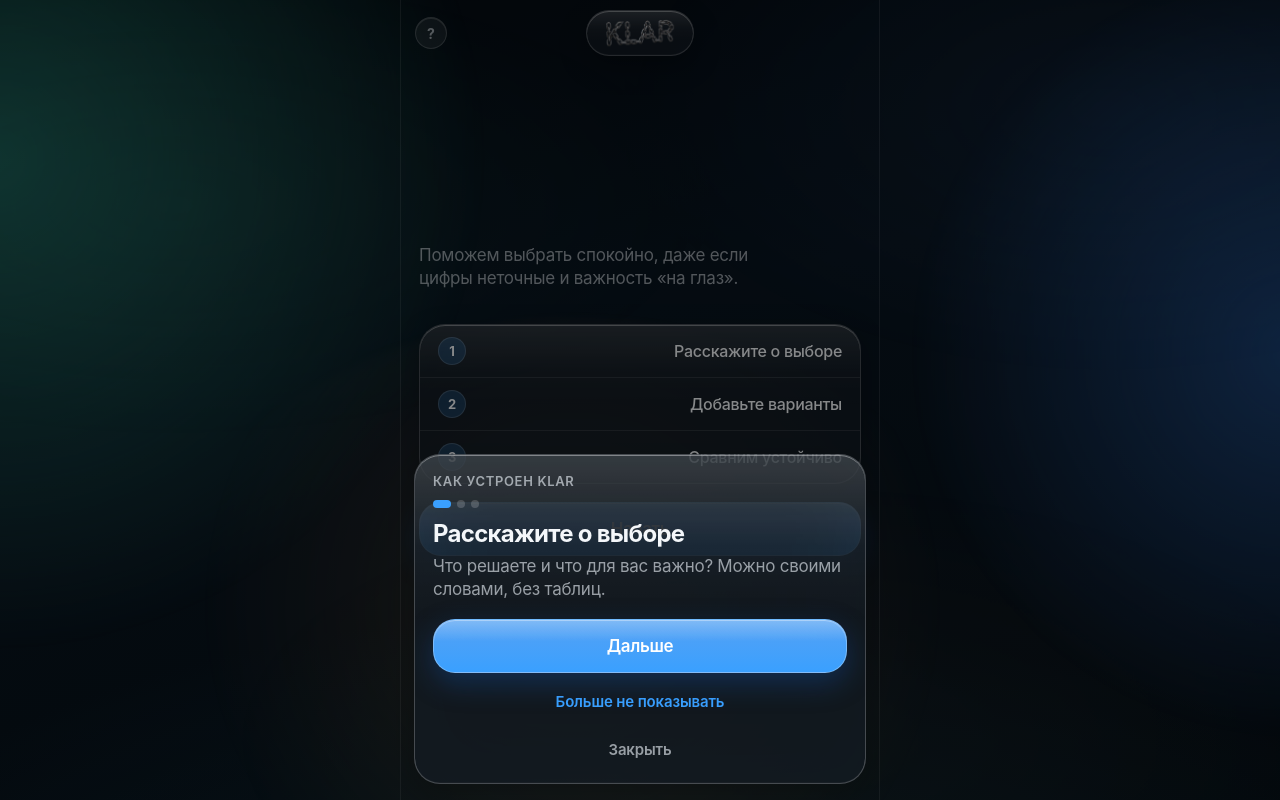
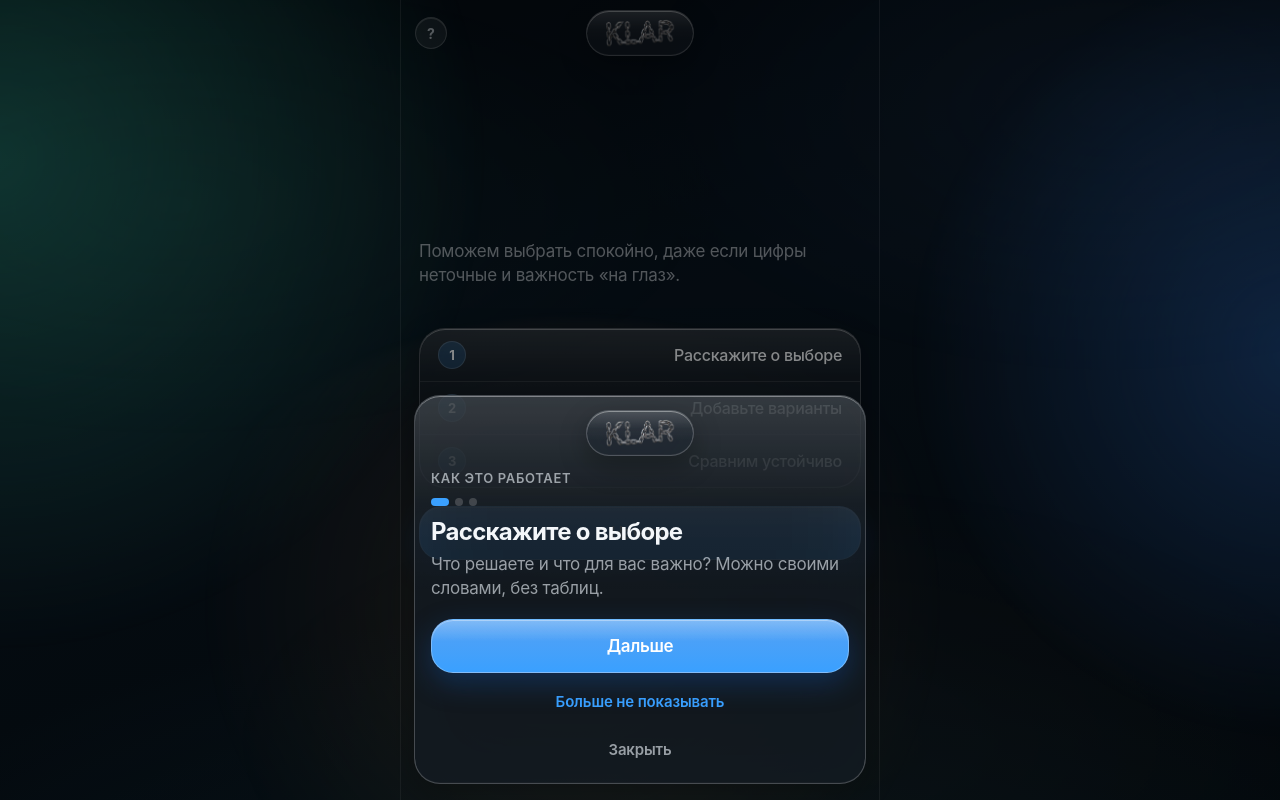
Before and after one commit to hamletsspeak/opora-dss, a React (Vite) app: page / in a window 1280 px wide. Built offline with nearby package versions, Linux system fonts and the light colour scheme.

Commit message:
Merge FE UI consistency fixes
Shared AppHeader island on all screens, home reset remount,
mobile clamp/overflow-wrap. Prior-history and serverless intact.

```diff
--- a/src/App.tsx
+++ b/src/App.tsx
@@ -155,18 +155,24 @@
   leading,
   trailing,
   className = '',
+  compact = false,
 }: {
   leading?: ReactNode;
   trailing?: ReactNode;
   className?: string;
+  /** Sheet / overlay: no safe-area top padding */
+  compact?: boolean;
 }) {
   return (
-    <header className={`nav-bar nav-island-bar ${className}`.trim()} aria-label="Klar">
-      <div className="nav-side leading">{leading}</div>
+    <header
+      className={`nav-bar nav-island-bar${compact ? ' nav-in-sheet' : ''} ${className}`.trim()}
+      aria-label="Klar"
+    >
+      <div className="nav-side leading">{leading ?? <span className="nav-slot" />}</div>
       <div className="nav-island glass">
         <BrandMark size="sm" />
       </div>
-      <div className="nav-side trailing">{trailing ?? null}</div>
+      <div className="nav-side trailing">{trailing ?? <span className="nav-slot" />}</div>
     </header>
   );
 }
@@ -192,6 +198,8 @@
   const [coachOpen, setCoachOpen] = useState(false);
   const [coachStep, setCoachStep] = useState(0);
   const [introReady, setIntroReady] = useState(false);
+  /** Bumps on home reset so welcome remounts with current layout/animations */
+  const [welcomeKey, setWelcomeKey] = useState(0);
   const bottomRef = useRef<HTMLDivElement>(null);
   const textareaRef = useRef<HTMLTextAreaElement>(null);
 
@@ -336,7 +344,6 @@
   }
 
   function resetAll() {
-    setScreen('hero');
     setMessages([]);
     setSession(emptySession());
     setAnalysis(null);
@@ -345,15 +352,33 @@
     setOfferDemo(false);
     setDraft('');
     setBusy(false);
+    setCoachOpen(false);
+    setCoachStep(0);
     setIntroReady(false);
-    if (!readCoachDismissed()) setCoachOpen(true);
+    setWelcomeKey((k) => k + 1);
+    setScreen('hero');
   }
+
+  const helpBtn = (
+    <button
+      type="button"
+      className="nav-help"
+      onClick={() => {
+        setCoachStep(0);
+        setCoachOpen(true);
+      }}
+      aria-label="Подсказки"
+    >
+      ?
+    </button>
+  );
 
   const coachCard = coachOpen && (
     <div className="coach-scrim" role="dialog" aria-modal="true" aria-labelledby="coach-title">
-      <div className="coach-sheet glass sheet">
+      <div className="coach-sheet glass sheet reveal-item d0">
+        <AppHeader compact className="coach-header" />
         <p className="coach-kicker caption" id="coach-title">
-          Как устроен Klar
+          Как это работает
         </p>
         <div className="coach-steps" aria-hidden>
           {COACH_TIPS.map((_, i) => (
@@ -401,28 +426,14 @@
 
   if (screen === 'hero') {
     return (
-      <div className="ios-root">
+      <div className="ios-root" key={`welcome-${welcomeKey}`}>
         <Atmosphere />
         <div className="ios-shell hero-shell">
-          <AppHeader
-            className="reveal-item d0"
-            leading={
-              <button
-                type="button"
-                className="nav-help"
-                onClick={() => {
-                  setCoachStep(0);
-                  setCoachOpen(true);
-                }}
-                aria-label="Как пользоваться"
-              >
-                ?
-              </button>
-            }
-          />
+          <AppHeader className="reveal-item d0" leading={helpBtn} />
           <main className="hero-body">
             <div className="hero-copy">
               <Typewriter
+                key={`tw-${welcomeKey}`}
                 text={HERO_LINE}
                 className="hero-sub body reveal-item d1"
                 onDone={() => setIntroReady(true)}
@@ -469,6 +480,7 @@
         <Atmosphere />
         <div className="ios-shell results-shell">
           <AppHeader
+            className="reveal-item d0"
             leading={
               <button
                 type="button"
@@ -481,14 +493,14 @@
           />
 
           <div className="results-scroll">
-            <h1 className="large-title compact">Итог сравнения</h1>
-            <p className="section-foot caption">
+            <h1 className="large-title compact reveal-item d1">Итог сравнения</h1>
+            <p className="section-foot caption reveal-item d1">
               {contextLabel}
               {session.usedDemoData ? ' · демо-варианты' : ''}
             </p>
 
             {leader && (
-              <p className="leader-plain body">
+              <p className="leader-plain body reveal-item d2">
                 Чаще всего выигрывает <strong>{leader.name}</strong> — примерно в{' '}
                 {(leader.winRate * 100).toFixed(0)}% проверок. Это не «гарантия»,
                 а насколько вариант устойчив, когда данные и важность чуть
@@ -496,7 +508,7 @@
               </p>
             )}
 
-            <p className="section-label caption">
+            <p className="section-label caption reveal-item d2">
               Как часто побеждает
               <TipHint
                 label="Как часто побеждает"
@@ -504,7 +516,7 @@
               />
             </p>
 
-            <ol className="inset-group rank-group glass sheet">
+            <ol className="inset-group rank-group glass sheet reveal-item d3">
               {analysis.ranking.map((r, i) => (
                 <li key={r.alternativeId} className={i === 0 ? 'is-lead' : undefined}>
                   <span className="rank-n">{i + 1}</span>
@@ -529,15 +541,19 @@
               ))}
             </ol>
 
-            <p className="footnote body">{analysis.sensitivityNote}</p>
+            <p className="footnote body reveal-item d4">{analysis.sensitivityNote}</p>
             {explanation && (
               <>
-                <p className="section-label caption">Простыми словами</p>
-                <p className="footnote explain body">{explanation}</p>
+                <p className="section-label caption reveal-item d4">Простыми словами</p>
+                <p className="footnote explain body reveal-item d4">{explanation}</p>
               </>
             )}
 
-            <button type="button" className="btn-secondary glass" onClick={resetAll}>
+            <button
+              type="button"
+              className="btn-secondary glass reveal-item d4"
+              onClick={resetAll}
+            >
               Новый выбор
             </button>
           </div>
@@ -561,19 +577,8 @@
       <Atmosphere />
       <div className="ios-shell chat-shell">
         <AppHeader
-          leading={
-            <button
-              type="button"
-              className="nav-help"
-              onClick={() => {
-                setCoachStep(0);
-                setCoachOpen(true);
-              }}
-              aria-label="Подсказки"
-            >
-              ?
-            </button>
-          }
+          className="reveal-item d0"
+          leading={helpBtn}
           trailing={
             <span className={`status-chip${busy ? ' busy' : ''}`}>
               {busy ? 'Думаю…' : 'Agent'}
@@ -582,7 +587,7 @@
         />
 
         {showSessionMeta && (
-          <div className="meta-strip" aria-label="Что уже поняли">
+          <div className="meta-strip reveal-item d1" aria-label="Что уже поняли">
             {(session.context?.trim() ||
               (session.criteria.length > 0 ? 'Ваш выбор' : '')) && (
               <span>{session.context?.trim() || 'Ваш выбор'}</span>
@@ -604,12 +609,12 @@
         )}
 
         {session.missing.length > 0 && !canAnalyze && (
-          <p className="clarify" role="status">
+          <p className="clarify reveal-item d1" role="status">
             Чтобы продолжить, расскажите ещё про: {missingFriendly}.
           </p>
         )}
 
-        <div className="messages" role="log" aria-live="polite">
+        <div className="messages reveal-item d2" role="log" aria-live="polite">
           {messages.map((m, i) => (
             <div key={i} className={`bubble ${m.role}`}>
               {m.content}
@@ -619,7 +624,7 @@
           <div ref={bottomRef} />
         </div>
 
-        <footer className="composer-dock glass">
+        <footer className="composer-dock glass reveal-item d3">
           {offerDemo && !session.usedDemoData && (
             <div className="action-row glass sheet">
               <p className="body">Нет своих вариантов? Подставим демо.</p>
--- a/src/index.css
+++ b/src/index.css
@@ -45,6 +45,8 @@
   height: 100%;
   margin: 0;
   overscroll-behavior: none;
+  overflow-x: hidden;
+  max-width: 100%;
 }
 
 body {
@@ -54,6 +56,8 @@
   -webkit-font-smoothing: antialiased;
   text-rendering: optimizeLegibility;
   overscroll-behavior: none;
+  overflow-x: hidden;
+  font-size: clamp(15px, 3.9vw, 17px);
 }
 
 button,
@@ -69,33 +73,37 @@
   -webkit-tap-highlight-color: transparent;
 }
 
-/* —— Type scale —— */
+/* —— Type scale (mobile-first ~390px) —— */
 .large-title {
-  font-size: 38px;
+  font-size: clamp(26px, 7vw, 34px);
   font-weight: 720;
-  letter-spacing: -0.042em;
-  line-height: 1.05;
+  letter-spacing: -0.035em;
+  line-height: 1.1;
   margin: 0;
+  overflow-wrap: anywhere;
 }
 
 .large-title.compact {
-  font-size: 30px;
+  font-size: clamp(24px, 6.2vw, 30px);
   letter-spacing: -0.03em;
-  padding: 10px 18px 0;
+  padding: 10px 16px 0;
 }
 
 .body {
-  font-size: 17px;
+  font-size: clamp(15px, 4vw, 17px);
   font-weight: 400;
   letter-spacing: -0.015em;
-  line-height: 1.35;
+  line-height: 1.4;
+  overflow-wrap: anywhere;
+  word-break: break-word;
 }
 
 .caption {
-  font-size: 13px;
+  font-size: clamp(12px, 3.2vw, 13px);
   font-weight: 400;
   letter-spacing: -0.006em;
-  line-height: 1.3;
+  line-height: 1.35;
+  overflow-wrap: anywhere;
 }
 
 /* —— Atmosphere —— */
@@ -103,8 +111,11 @@
   position: relative;
   height: 100%;
   height: 100dvh;
+  width: 100%;
+  max-width: 100vw;
   background: var(--bg-deep);
   overflow: hidden;
+  overflow-x: hidden;
   overscroll-behavior: none;
   isolation: isolate;
 }
@@ -231,11 +242,13 @@
   position: relative;
   z-index: 1;
   height: 100%;
-  max-width: 480px;
+  width: 100%;
+  max-width: min(480px, 100%);
   margin: 0 auto;
   display: flex;
   flex-direction: column;
   overflow: hidden;
+  overflow-x: hidden;
   overscroll-behavior: none;
   background: transparent;
 }
@@ -365,6 +378,18 @@
 .nav-island .brand-mark {
   position: relative;
   z-index: 1;
+}
+
+.nav-in-sheet {
+  min-height: 52px;
+  padding: 4px 0 12px;
+  margin: 0 0 4px;
+}
+
+.nav-slot {
+  display: inline-block;
+  width: 32px;
+  height: 32px;
 }
 
 /* —— Brand mark —— */
@@ -514,8 +539,10 @@
 .hero-sub {
   margin: 0;
   color: var(--secondary);
-  max-width: 22rem;
-  min-height: 3.2em;
+  max-width: 100%;
+  min-height: 3.6em;
+  font-size: clamp(15px, 4.1vw, 17px);
+  padding-right: 4px;
 }
 
 .hero-bottom {
@@ -596,8 +623,13 @@
 .coach-sheet {
   width: 100%;
   max-width: 452px;
-  padding: 18px 18px 14px;
+  padding: 10px 16px 14px;
   border-radius: 28px;
+  overflow-x: hidden;
+}
+
+.coach-header {
+  margin-bottom: 2px;
 }
 
 .coach-kicker {
@@ -634,12 +666,13 @@
 
 .coach-title {
   margin: 0 0 8px;
-  font-size: 24px;
+  font-size: clamp(20px, 5.5vw, 24px);
   font-weight: 700;
   letter-spacing: -0.03em;
   line-height: 1.15;
   position: relative;
   z-index: 1;
+  overflow-wrap: anywhere;
 }
 
 .coach-body {
@@ -698,17 +731,19 @@
   left: 0;
   top: calc(100% + 8px);
   z-index: 8;
-  width: min(260px, 70vw);
+  width: min(260px, calc(100vw - 48px));
+  max-width: min(260px, calc(100vw - 48px));
   padding: 10px 12px;
   border-radius: 14px;
   background: rgba(22, 30, 38, 0.92);
   border: var(--hairline) solid rgba(255, 255, 255, 0.18);
   color: var(--label);
-  font-size: 13px;
+  font-size: clamp(12px, 3.3vw, 13px);
   font-weight: 400;
   letter-spacing: -0.01em;
   line-height: 1.35;
   text-transform: none;
+  overflow-wrap: anywhere;
   box-shadow: 0 12px 28px rgba(0, 0, 0, 0.35);
   -webkit-backdrop-filter: blur(16px);
   backdrop-filter: blur(16px);
@@ -744,14 +779,19 @@
 }
 
 .row-label {
-  font-size: 16px;
+  font-size: clamp(14px, 3.8vw, 16px);
   font-weight: 510;
   letter-spacing: -0.018em;
+  overflow-wrap: anywhere;
+  min-width: 0;
 }
 
 .row-value {
   color: var(--secondary);
   text-align: right;
+  flex-shrink: 0;
+  max-width: 42%;
+  overflow-wrap: anywhere;
 }
 
 .btn-primary,
@@ -874,14 +914,15 @@
 
 .bubble {
   position: relative;
-  max-width: 86%;
+  max-width: min(86%, 100%);
   padding: 11px 15px;
   border-radius: var(--radius-bubble);
-  font-size: 16px;
+  font-size: clamp(15px, 4vw, 16px);
   font-weight: 400;
   letter-spacing: -0.014em;
   line-height: 1.34;
   white-space: pre-wrap;
+  overflow-wrap: anywhere;
   word-break: break-word;
 }
 
```
